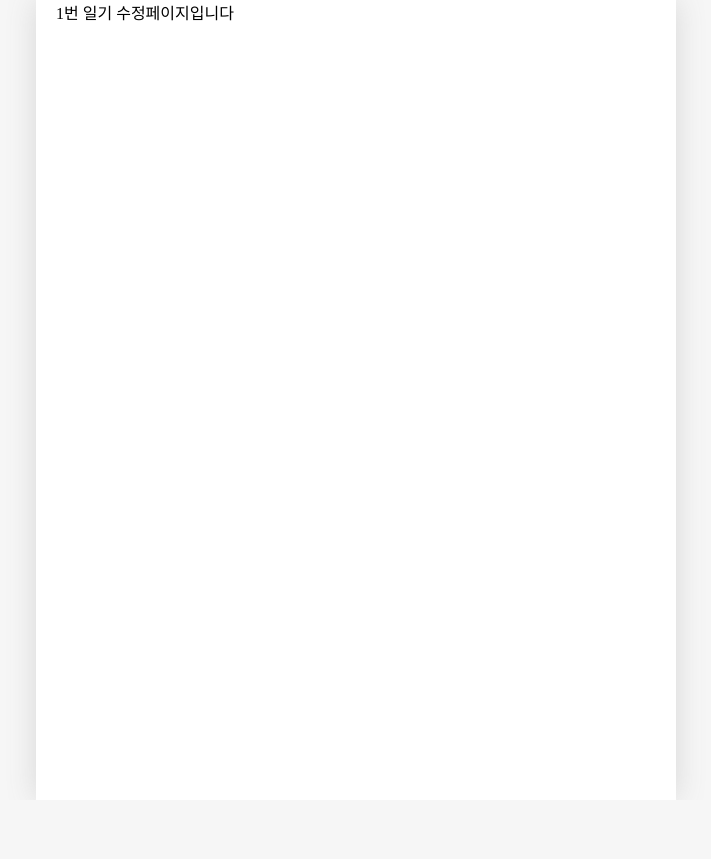
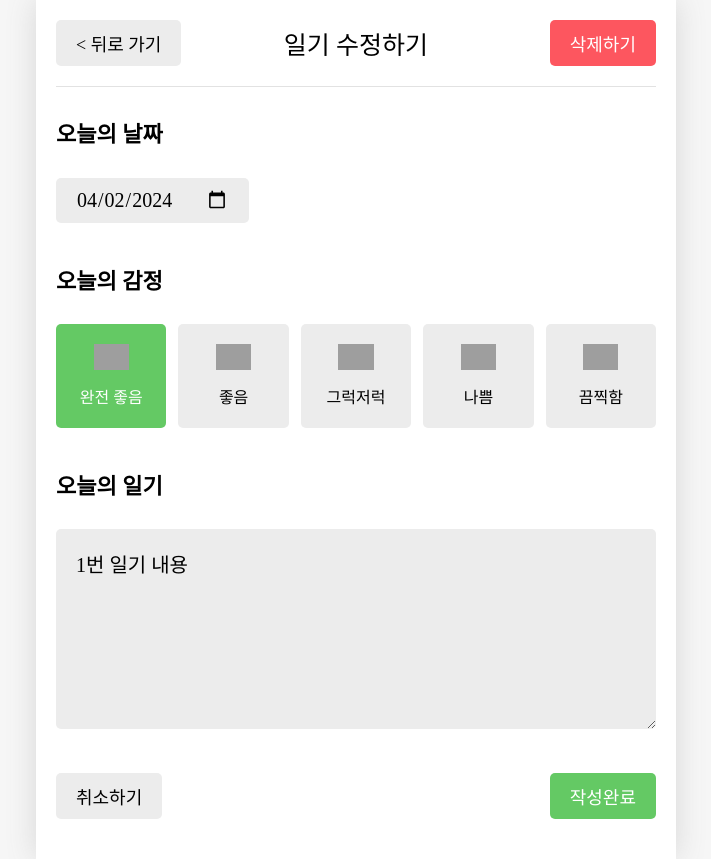
Before and after one commit to subin114/onebite-react, a React (Vite) app in the folder section12/: page /edit/1 in a window 1280 px wide. Shown: the whole page, without its empty margins (284-995 px from the left). Before the commit the page ends 800 px from the top, so only its background shows below. Built offline with nearby package versions, Linux system fonts and the light colour scheme; grey boxes are pictures that could not be loaded; a web font is replaced by a local one.

Commit message:
Edit 구현

```diff
--- a/section12/src/components/Editor.jsx
+++ b/section12/src/components/Editor.jsx
@@ -1,7 +1,7 @@
 import "./Editor.scss";
 import EmotionItem from "./EmotionItem";
 import Button from "./Button";
-import { useState } from "react";
+import { useState, useEffect } from "react";
 import { useNavigate } from "react-router-dom";
 
 const emotionList = [
@@ -45,7 +45,7 @@
   return `${year}-${month}-${date}`;
 };
 
-const Editor = ({ onSubmit }) => {
+const Editor = ({ initData, onSubmit }) => {
   const [input, setInput] = useState({
     createdDate: new Date(),
     emotionId: 3,
@@ -53,6 +53,15 @@
   });
 
   const nav = useNavigate();
+
+  useEffect(() => {
+    if (initData) {
+      setInput({
+        ...initData,
+        createdDate: new Date(Number(initData.createdDate)),
+      });
+    }
+  }, [initData]);
 
   const onChangeInput = (e) => {
     let name = e.target.name;
--- a/section12/src/pages/Edit.jsx
+++ b/section12/src/pages/Edit.jsx
@@ -1,8 +1,65 @@
-import { useParams } from "react-router-dom";
+import { useNavigate, useParams } from "react-router-dom";
+import Header from "../components/Header";
+import Button from "../components/Button";
+import Editor from "../components/Editor";
+import { useContext, useEffect, useState } from "react";
+import { DiaryDispatchContext, DiaryStateContext } from "../App";
 
 const Edit = () => {
   const params = useParams();
-  return <div>{params.id}번 일기 수정페이지입니다</div>;
+  const nav = useNavigate();
+  const { onDelete, onUpdate } = useContext(DiaryDispatchContext);
+  const data = useContext(DiaryStateContext);
+  const [curDiaryItem, setCurDiaryItem] = useState();
+
+  /** params.id에 해당하는 일기 데이터 꺼내오기 */
+  useEffect(() => {
+    const currentDiaryItem = data.find(
+      (item) => String(item.id) === String(params.id)
+    );
+
+    // 없는 일기 조회 시
+    if (!currentDiaryItem) {
+      window.alert("존재하지 않는 일기입니다.");
+      nav("/", { replace: true });
+    }
+
+    setCurDiaryItem(currentDiaryItem);
+  }, [params.id, data]);
+
+  /** 일기 삭제 함수 */
+  const onClickDelete = () => {
+    if (window.confirm("일기를 정말 삭제할까요? 다시 복구되지 않아요!")) {
+      // 일기 삭제 로직
+      onDelete(params.id);
+      nav("/", { replace: true });
+    }
+  };
+
+  const onSubmit = (input) => {
+    if (window.confirm("일기를 정말 수정할까요?")) {
+      onUpdate(
+        params.id,
+        input.createdDate.getTime(),
+        input.emotionId,
+        input.content
+      );
+    }
+    nav("/", { replace: true });
+  };
+
+  return (
+    <div>
+      <Header
+        title={"일기 수정하기"}
+        leftChild={<Button onClick={() => nav(-1)} text={"< 뒤로 가기"} />}
+        rightChild={
+          <Button onClick={onClickDelete} text={"삭제하기"} type={"NEGATIVE"} />
+        }
+      />
+      <Editor onSubmit={onSubmit} initData={curDiaryItem} />
+    </div>
+  );
 };
 
 export default Edit;
```
